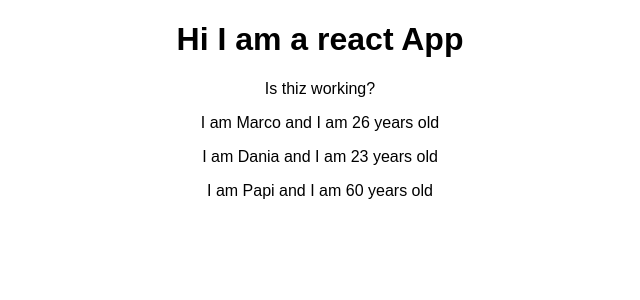
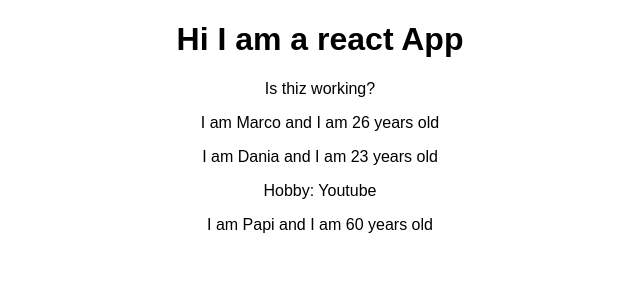
Before and after one commit to thatdania/reactForm, a React (Create React App) app: page / in a window 1280 px wide. Shown: the top 300 px of the page, without its empty margins (320-960 px from the left). Built offline with nearby package versions, Linux system fonts and the light colour scheme.

Commit message:
Understanding children.
There is a thing called props.children where you can call the text written in between opening and closing html tags. This is so you can get your content printed out through there. Hence Hobby.. is the children of the html tag.

```diff
--- a/src/App.js
+++ b/src/App.js
@@ -9,7 +9,7 @@ class App extends Component {
         <h1> Hi I am a react App</h1>
         <p> Is thiz working? </p>
         <Person name="Marco" age="26"/>
-        <Person name="Dania" age="23"> Youtube </Person>
+        <Person name="Dania" age="23"> Hobby: Youtube </Person>
         <Person name="Papi" age="60"/>
       </div>
     );
--- a/src/Person/Person.js
+++ b/src/Person/Person.js
@@ -2,7 +2,12 @@ import React from 'react';
 
 
 const person = (props) => {
-  return <p> I am {props.name} and I am {props.age} years old</p>
+  return (
+    <div>
+      <p> I am {props.name} and I am {props.age} years old</p>
+      <p>{props.children}</p>
+    </div>
+  )
 };
 
 export default person;
```
